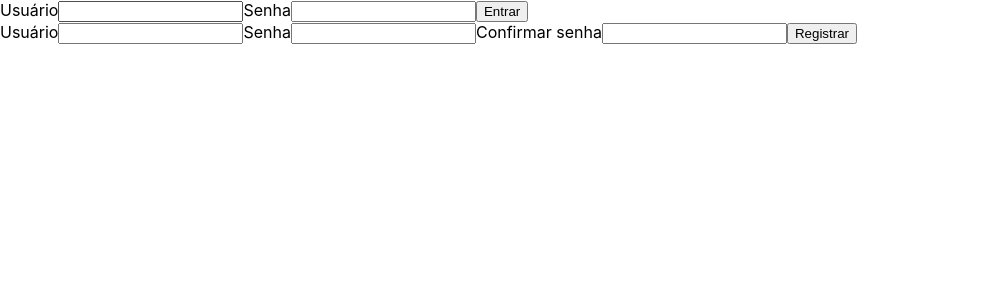
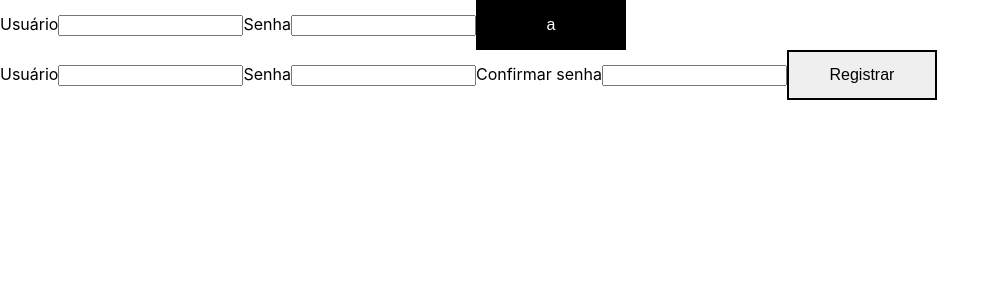
Before and after one commit to Parfan/elogroup-challenge, a React (Create React App) app: page / in a window 1280 px wide. Shown: the top 300 px of the page, without its empty margins (0-999 px from the left). Built offline with nearby package versions, Linux system fonts and the light colour scheme.

Commit message:
Reusable button created

```diff
--- /dev/null
+++ b/src/components/Button/index.tsx
@@ -0,0 +1,22 @@
+import "./styles.css";
+
+interface ButtonProps {
+  children: any;
+  color?: "black" | "white" | "blue";
+  type?: "button" | "submit"
+  onClick?: () => {};
+}
+
+function Button(props: ButtonProps) {
+  return (
+    <button
+      type={props.type}
+      className={`btn${props.color ? " btn-" + props.color : ""}`}
+      onClick={props.onClick}
+    >
+      {props.children}
+    </button>
+  )
+}
+
+export default Button;
--- /dev/null
+++ b/src/components/Button/styles.css
@@ -0,0 +1,29 @@
+.btn {
+  color: #000;
+  font-size: 1rem;
+  border: 2px solid #000;
+  cursor: pointer;
+  width: 150px;
+  height: 50px;
+}
+
+.btn:hover {
+  opacity: 0.5;
+}
+
+.btn-white {
+  background-color: #fff;
+  color: #000;
+}
+
+.btn-black {
+  background-color: #000;
+  color: #fff;
+  border: none;
+}
+
+.btn-blue {
+  background-color: #247de2;
+  color: #fff;
+  border: none;
+}
--- a/src/components/LoginForm/index.tsx
+++ b/src/components/LoginForm/index.tsx
@@ -1,4 +1,5 @@
 import { FormEvent, useState } from "react";
+import Button from "../Button";
 
 function LoginForm() {
   const [user, setUser] = useState<string>("");
@@ -10,7 +11,6 @@ function LoginForm() {
   }
 
   return (
-    <div>
     <form onSubmit={handleSubmit}>
       <label>
         <span>Usuário</span>
@@ -30,9 +30,8 @@ function LoginForm() {
           required
         />
       </label>
-        <button type="submit">Entrar</button>
+      <Button type="submit" color="black">a</Button>
     </form>
-    </div>
   )
 }
 
--- a/src/components/RegisterForm/index.tsx
+++ b/src/components/RegisterForm/index.tsx
@@ -1,4 +1,5 @@
 import { FormEvent, useState } from "react";
+import Button from "../Button";
 
 function RegisterForm() {
   const [user, setUser] = useState<string>("");
@@ -11,7 +12,6 @@ function RegisterForm() {
   }
 
   return (
-    <div>
     <form onSubmit={handleSubmit}>
       <label>
         <span>Usuário</span>
@@ -40,9 +40,8 @@ function RegisterForm() {
           required
         />
       </label>
-        <button type="submit">Registrar</button>
+      <Button type="submit">Registrar</Button>
     </form>
-    </div>
   )
 }
 
```
Lines whose indentation alone changed are shown as unchanged.
